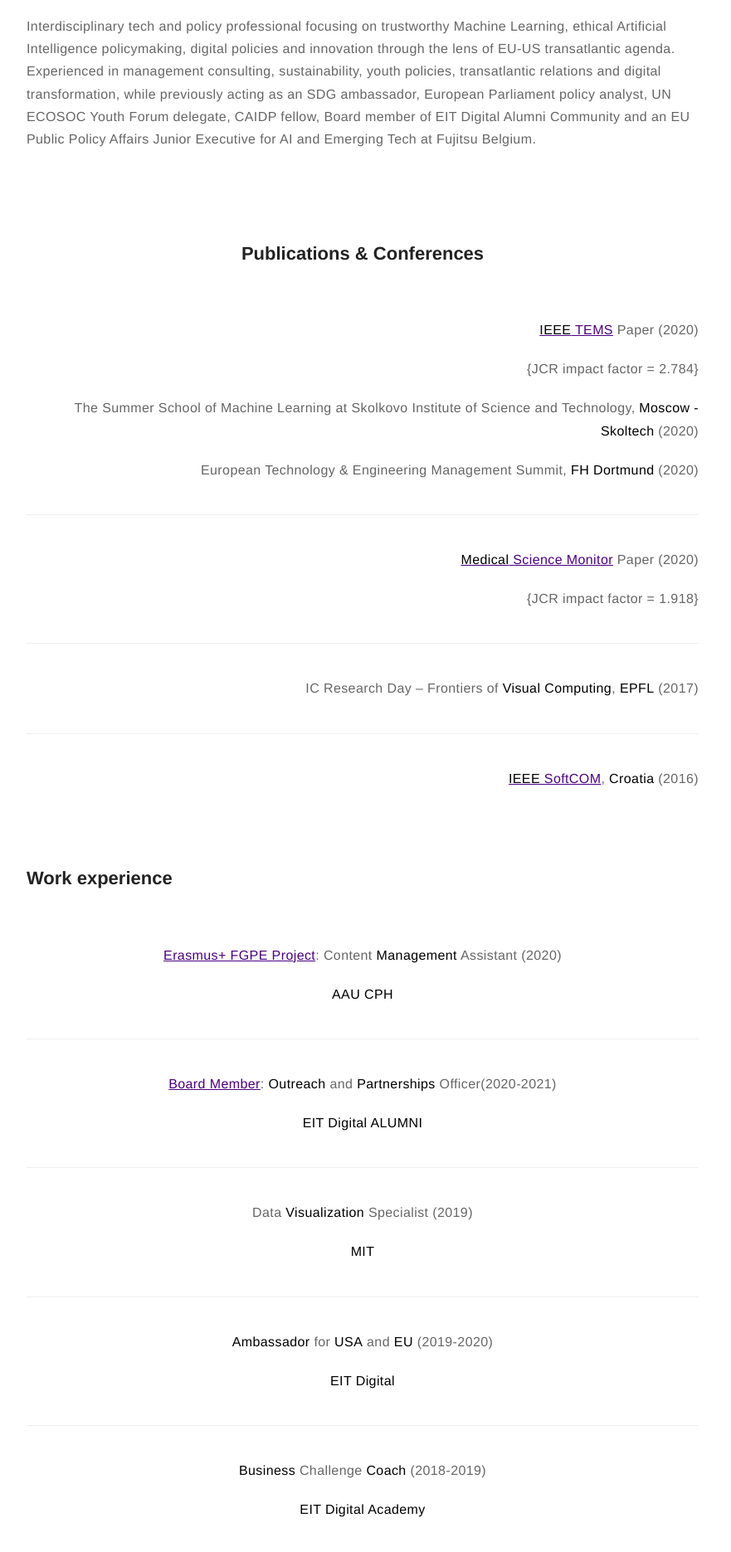
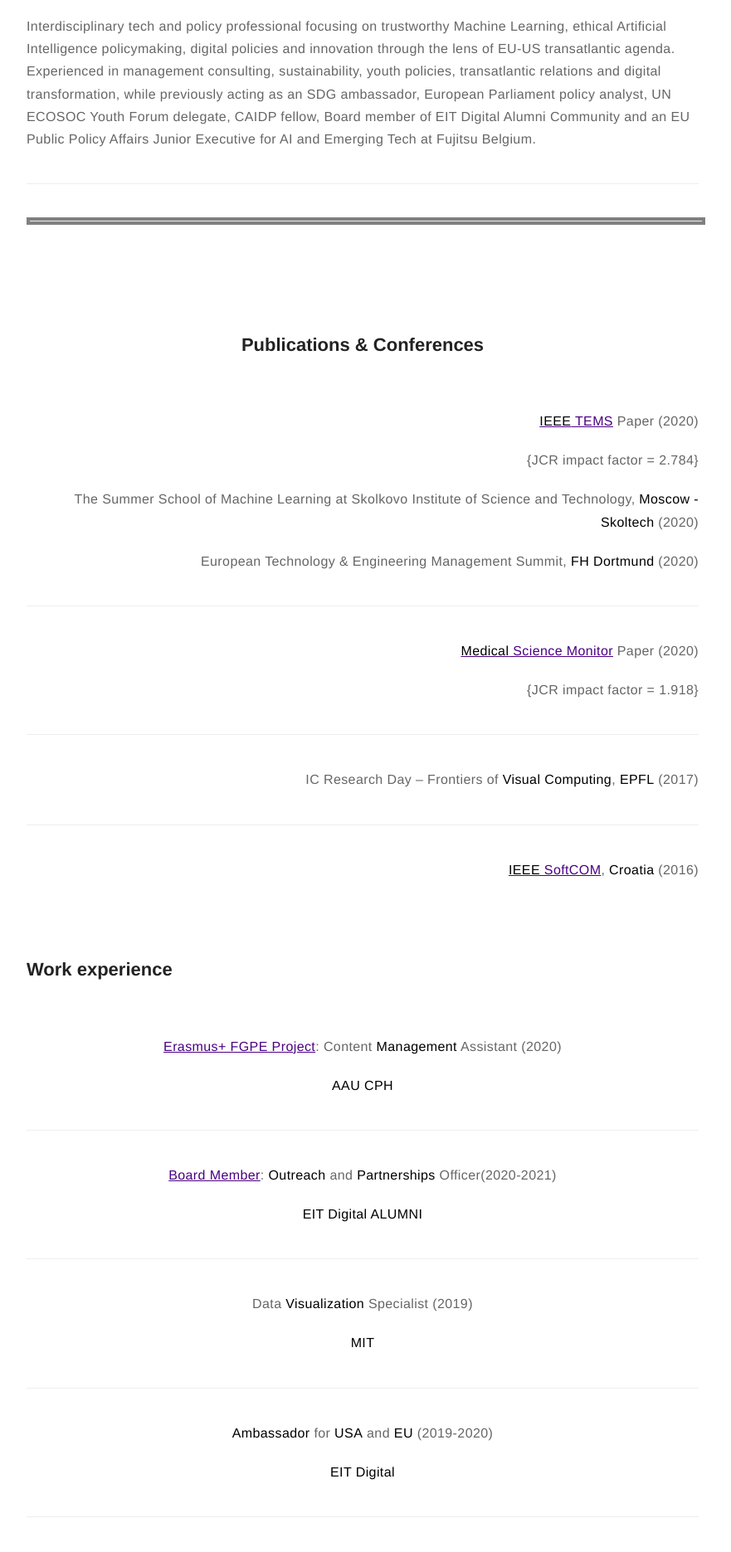
Before and after one commit to dljubenk/dljubenk.github.io, a Jekyll site: the page built from about.md, in a window 1280 px wide. Shown: the part 532-2403 px from the top of the page at 83% size, without its empty margins (203-1084 px from the left). Built offline with Jekyll 4.4.1, drawn with Linux system fonts in a browser that asks for light colours.

Commit message:
Update about.md

```diff
--- a/about.md
+++ b/about.md
@@ -6,6 +6,10 @@ layout: page
 ![Profile Image]({{ site.url }}/{{ site.picture }})
 
 <p>Interdisciplinary tech and policy professional focusing on trustworthy Machine Learning, ethical Artificial Intelligence policymaking, digital policies and innovation through the lens of EU-US transatlantic agenda. Experienced in management consulting, sustainability, youth policies, transatlantic relations and digital transformation, while previously acting as an SDG ambassador, European Parliament policy analyst, UN ECOSOC Youth Forum delegate, CAIDP fellow, Board member of EIT Digital Alumni Community and an EU Public Policy Affairs Junior Executive for AI and Emerging Tech at Fujitsu Belgium.</p>
+
+***
+
+<hr style="border:4px solid gray">
 
 <br>
 ---
```
